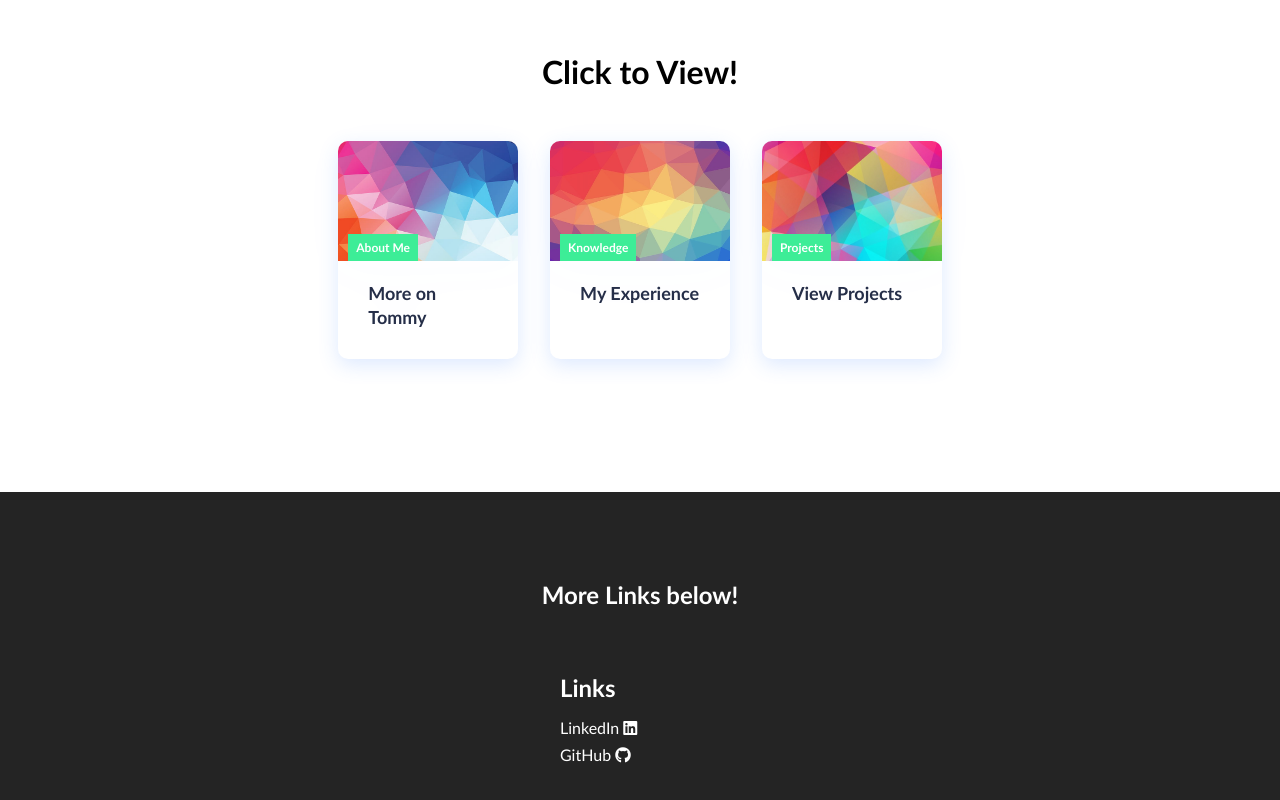
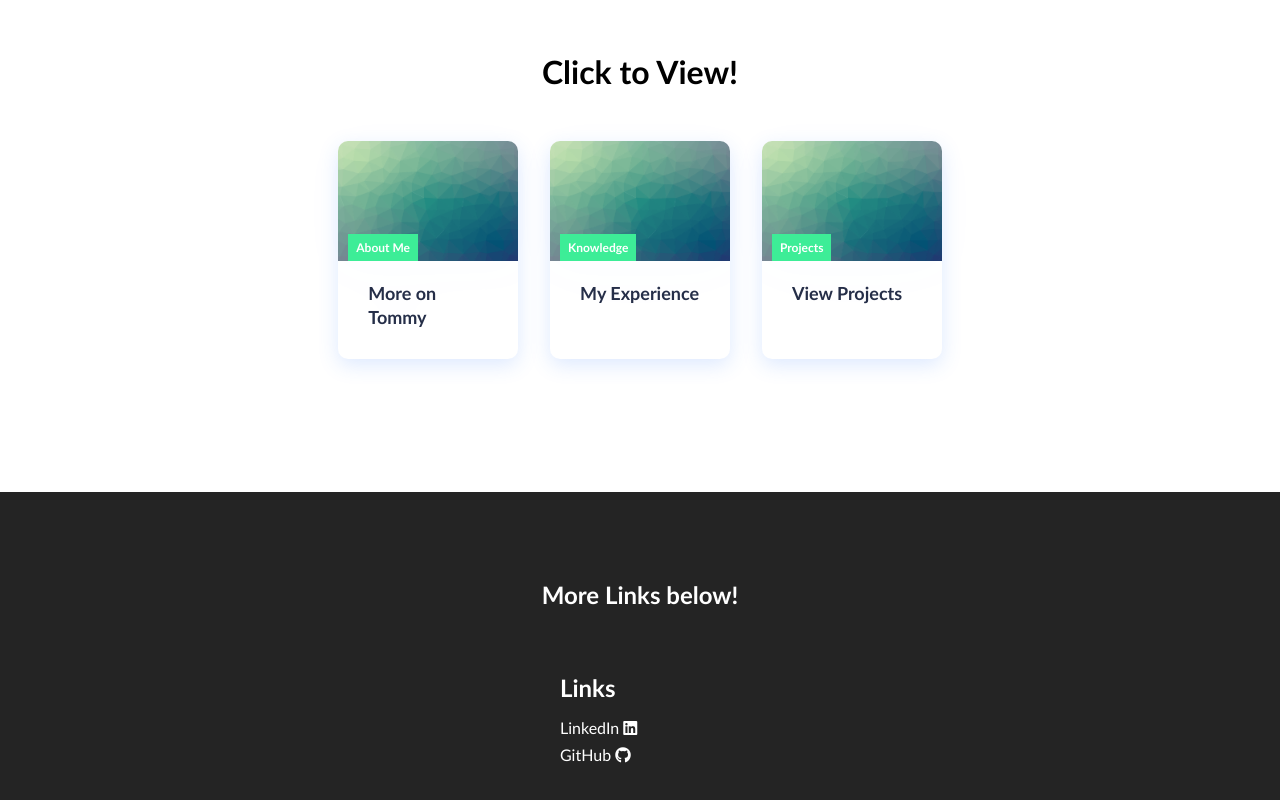
Before and after one commit to caotd2/react-blog, a React (Create React App) app: page / in a window 1280 px wide. Shown: the part 892-1692 px from the top of the page. Built offline with nearby package versions, Linux system fonts and the light colour scheme.

Commit message:
minor changes to navcards

```diff
--- a/src/components/HeroSection.css
+++ b/src/components/HeroSection.css
@@ -7,7 +7,7 @@ video {
 }
 
 .hero-container {
-    /*background: url('images/img-home.jpg') center center/cover no-repeat;*/
+    /*background: url(/images/back.jpeg) center center/cover no-repeat;*/
     height: 100vh;
     width: 100%;
     display: flex;
--- a/src/components/HeroSection.js
+++ b/src/components/HeroSection.js
@@ -7,7 +7,7 @@ import '../App.css'
 function HeroSection() {
     return (
         <div className='hero-container'>
-             <video src="/videos/video.mp4" autoPlay loop muted />
+            <video src="/videos/video.mp4" autoPlay loop muted />
              <h1>WELCOME!</h1>
              <div className='hero-btns'>
                 <Button
--- a/src/components/NavCards.js
+++ b/src/components/NavCards.js
@@ -11,19 +11,19 @@ function NavCards() {
                 <div className="navcards_wrapper">
                     <ul className="navcards__items">
                         <NavItem
-                        src="images/image-4.jpeg"
+                        src="images/back.jpeg"
                         text="More on Tommy"
                         label="About Me"
                         path='/aboutme'
                         />
                         <NavItem
-                        src="images/image-2.jpeg"
+                        src="images/back.jpeg"
                         text="My Experience"
                         label="Knowledge"
                         path='/experience'
                         />
                         <NavItem
-                        src="images/image-1.jpeg"
+                        src="images/back.jpeg"
                         text="View Projects"
                         label="Projects"
                         path='/projects'
```
Also changed, not shown: public/images/back.jpeg (added).
